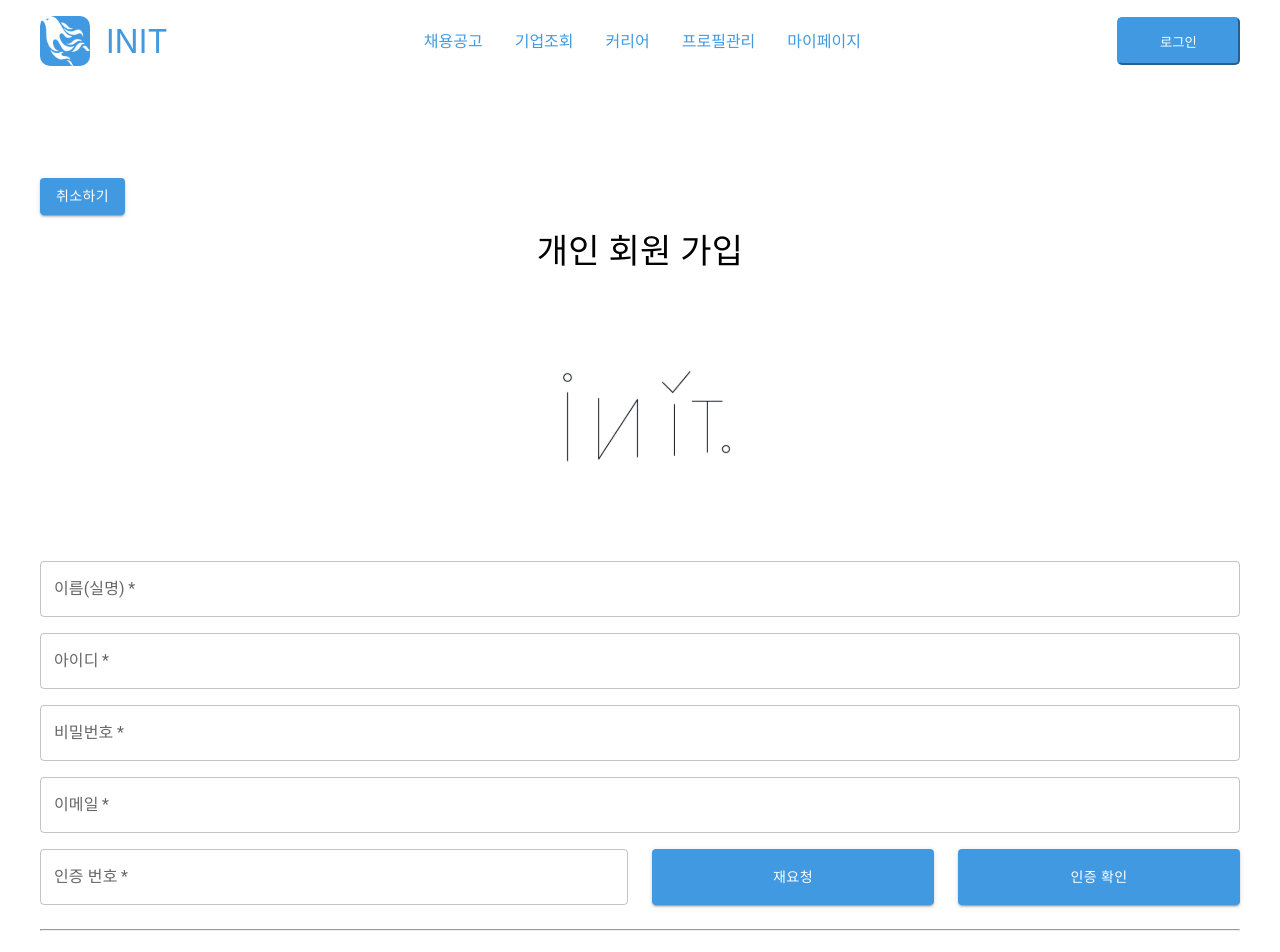
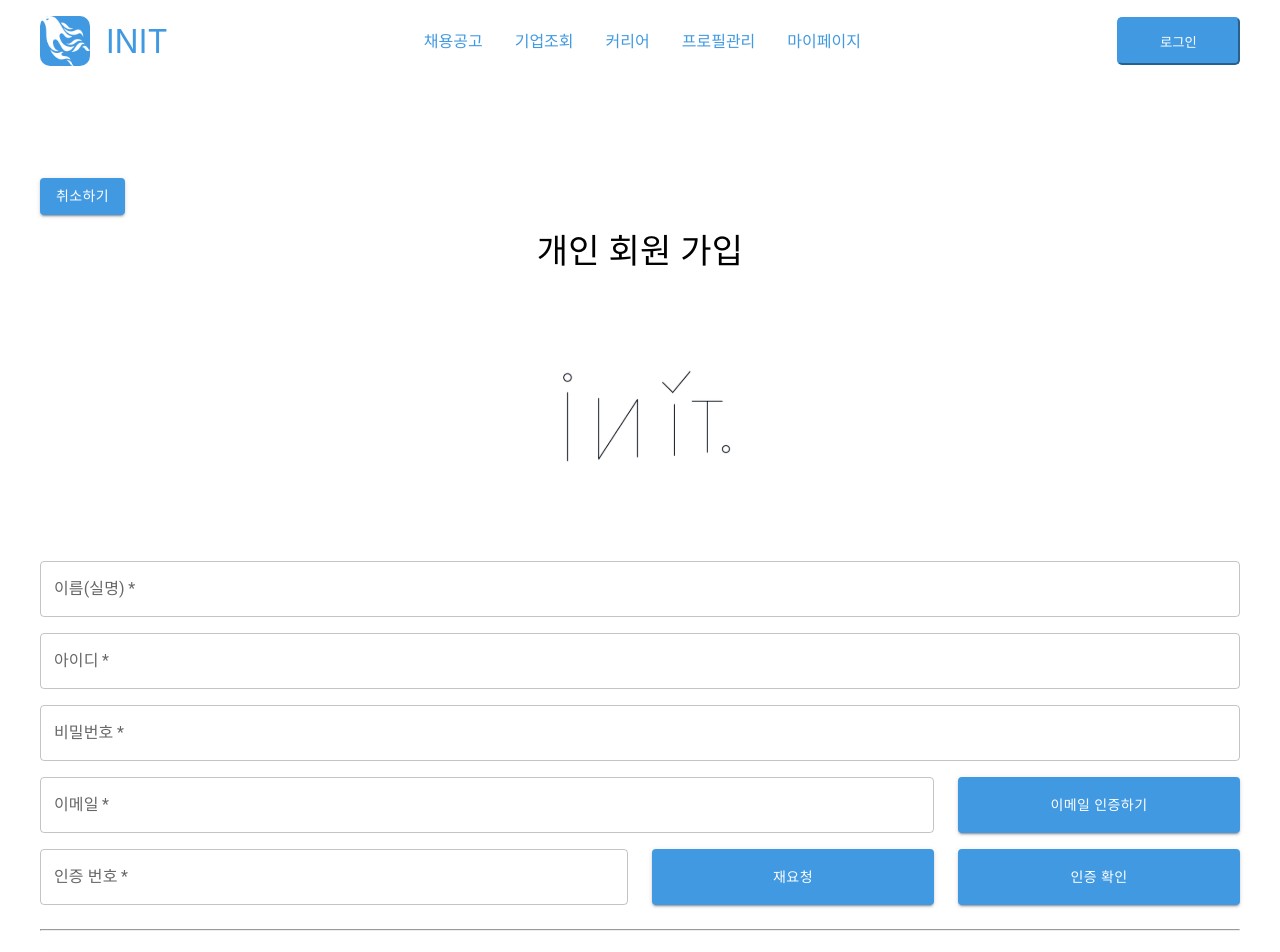
Before and after one commit to mtvsteampheonix/INITCLIENT, a React (Create React App) app: page /member/regist/input in a window 1280 px wide. Shown: the top 952 px of the page. Built offline with nearby package versions, Linux system fonts and the light colour scheme.

Commit message:
Fix; "inputFormPage" 수정
이메일 인증 버튼이 없어 코드 변경

```diff
--- a/src/pages/members/regist/InputForm.js
+++ b/src/pages/members/regist/InputForm.js
@@ -49,7 +49,7 @@ function InputForm() {
             required
           />
         </Grid>
-        <Grid item xs={12}>
+        <Grid item xs={9}>
           <TextField
             fullWidth
             type='email'
@@ -58,6 +58,11 @@ function InputForm() {
             label='이메일'
             required
           />
+        </Grid>
+        <Grid item xs={3}>
+          <Button fullWidth variant='contained' sx={{height: '100%'}}>
+            이메일 인증하기
+          </Button>
         </Grid>
         <Grid item xs={6}>
           <TextField
```
